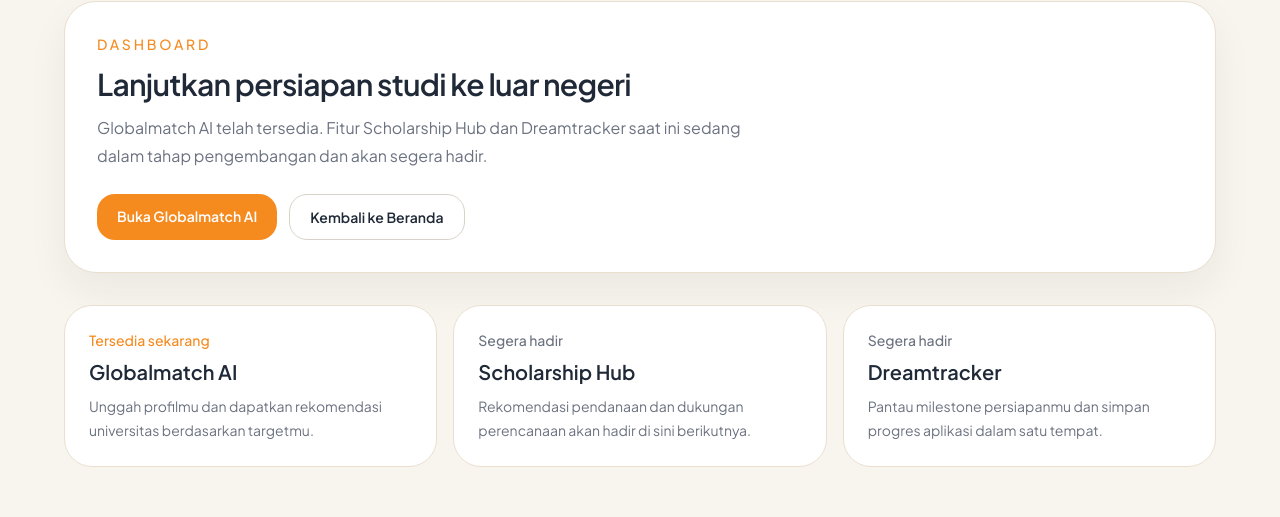
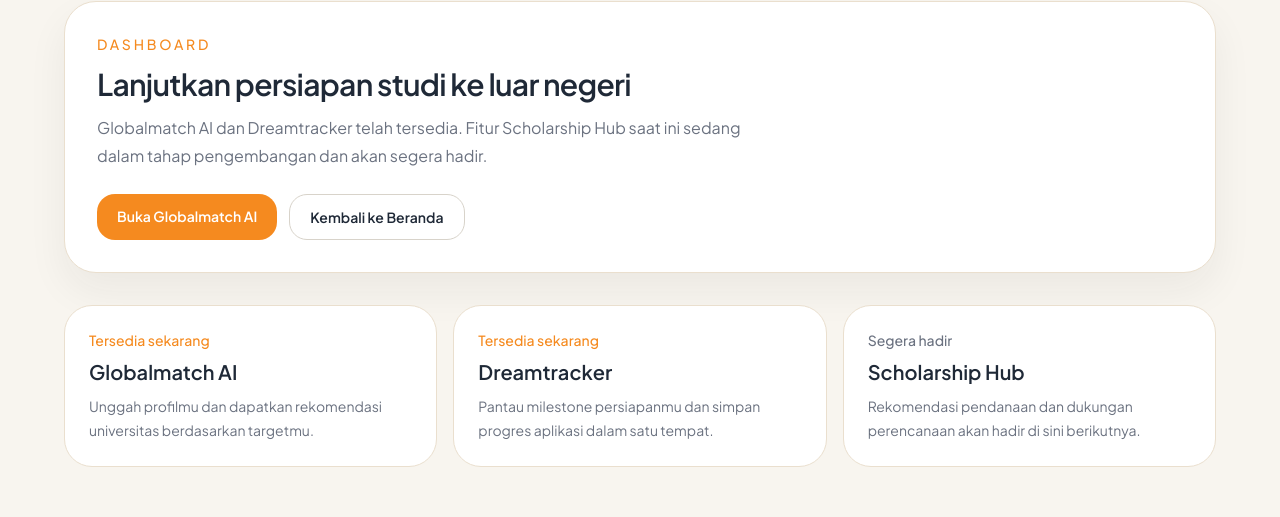
Before and after one commit to boundless-ppl/boundless-fe, a Next.js app: page /dashboard in a window 1280 px wide. Shown: the part 103-620 px from the top of the page. Built offline with nearby package versions, Linux system fonts and the light colour scheme; no server answers.

Commit message:
feat: introduce dreamtracker feature

```diff
--- a/src/modules/DashboardPageModule/sections/FeatureCardsSection.tsx
+++ b/src/modules/DashboardPageModule/sections/FeatureCardsSection.tsx
@@ -9,19 +9,19 @@
         </p>
       </div>
       <div className="rounded-[28px] border border-[#eadfce] bg-white p-6">
+        <p className="text-sm font-medium text-[#f58a1f]">Tersedia sekarang</p>
+        <h2 className="mt-2 text-xl font-semibold text-[#1f2937]">Dreamtracker</h2>
+        <p className="mt-2 text-sm leading-6 text-[#6b7280]">
+          Pantau milestone persiapanmu dan simpan progres aplikasi dalam satu tempat.
+        </p>
+      </div>
+      <div className="rounded-[28px] border border-[#eadfce] bg-white p-6">
         <p className="text-sm font-medium text-[#6b7280]">Segera hadir</p>
         <h2 className="mt-2 text-xl font-semibold text-[#1f2937]">Scholarship Hub</h2>
         <p className="mt-2 text-sm leading-6 text-[#6b7280]">
           Rekomendasi pendanaan dan dukungan perencanaan akan hadir di sini berikutnya.
         </p>
       </div>
-      <div className="rounded-[28px] border border-[#eadfce] bg-white p-6">
-        <p className="text-sm font-medium text-[#6b7280]">Segera hadir</p>
-        <h2 className="mt-2 text-xl font-semibold text-[#1f2937]">Dreamtracker</h2>
-        <p className="mt-2 text-sm leading-6 text-[#6b7280]">
-          Pantau milestone persiapanmu dan simpan progres aplikasi dalam satu tempat.
-        </p>
-      </div>
     </section>
   );
 };
--- a/src/modules/DashboardPageModule/sections/HeroSection.tsx
+++ b/src/modules/DashboardPageModule/sections/HeroSection.tsx
@@ -10,7 +10,7 @@
         Lanjutkan persiapan studi ke luar negeri
       </h1>
       <p className="mt-3 max-w-2xl text-base leading-7 text-[#6b7280]">
-        Globalmatch AI telah tersedia. Fitur Scholarship Hub dan Dreamtracker saat ini sedang dalam tahap pengembangan dan akan segera hadir.
+        Globalmatch AI dan Dreamtracker telah tersedia. Fitur Scholarship Hub saat ini sedang dalam tahap pengembangan dan akan segera hadir.
       </p>
       <div className="mt-6 flex flex-wrap gap-3">
         <Link
```
